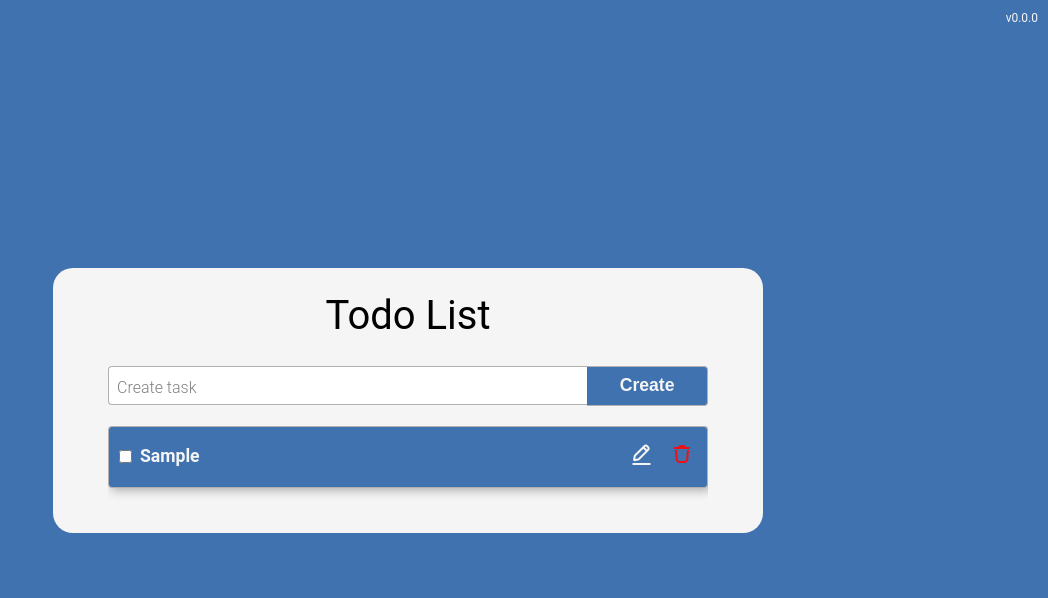
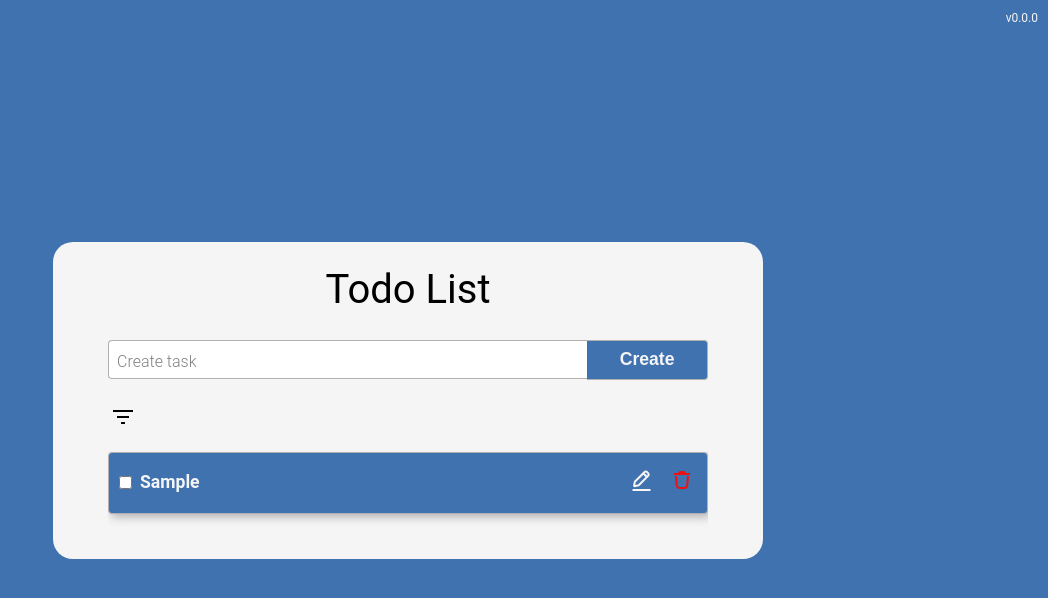
Before and after one commit to PotapenkoVadim/todo-list, a React (Vite) app: page / in a window 1280 px wide. Both pictures are taken after typing "Sample" into the empty fields and a click on the button "Create". Shown: the top 598 px of the page, without its empty margins (232-1280 px from the left). Built offline with nearby package versions, Linux system fonts and the light colour scheme.

Commit message:
feat(tasks-list): implement sort tasks

```diff
--- /dev/null
+++ b/src/data/enums/SortMode.ts
@@ -0,0 +1,4 @@
+export enum SortMode {
+  DESC = 1,
+  ASC = -1
+}
--- a/src/data/enums/index.ts
+++ b/src/data/enums/index.ts
@@ -1 +1,2 @@
 export * from './StorageKey';
+export * from './SortMode';
--- a/src/data/helpers.ts
+++ b/src/data/helpers.ts
@@ -1,5 +1,10 @@
+import { SortMode } from './enums';
 import { GenerateIDType } from './types';
 
 export const generateID: GenerateIDType = (): string => (
   Math.random().toString(16).slice(2) + new Date().getTime().toString(36)
 );
+
+export const sortArrayBy = <T>(array: Array<T>, field: string, mode: SortMode): Array<T> => (
+  [...array].sort((prev, next) => prev[field] > next[field] ? mode : mode * -1)
+)
--- a/src/data/models/Task.ts
+++ b/src/data/models/Task.ts
@@ -3,6 +3,7 @@ export class Task {
   public title: string;
   public createdAt: number;
   public isComplete: boolean;
+  public order: number;
 
   constructor(model: Partial<Task> = {}) {
     Object.assign(this, model);
--- a/src/data/models/Todo.ts
+++ b/src/data/models/Todo.ts
@@ -1,3 +1,4 @@
+import { SortMode } from '../enums';
 import { Task } from './Task';
 
 export class Todo {
@@ -5,6 +6,7 @@ export class Todo {
   public createTask: (newTask: Task) => void;
   public updateTask: (id: string, updatedTask: Task) => void;
   public removeTask: (id: string) => void;
+  public sortTasks: (field: string, mode: SortMode) => void;
   public init: () => void;
 
   constructor(model: Partial<Todo> = {}) {
--- a/src/data/stores/todo.store.ts
+++ b/src/data/stores/todo.store.ts
@@ -1,5 +1,6 @@
 import create from 'zustand';
-import { StorageKeyEnum } from '../enums';
+import { SortMode, StorageKeyEnum } from '../enums';
+import { sortArrayBy } from '../helpers';
 import updateLocalStorage from '../middlewares/update-local-storage';
 import { Task, Todo } from '../models';
 import { LocalStorageService } from '../services';
@@ -32,5 +33,11 @@ export const useTodoStore = create<Todo>(updateLocalStorage((set, get) => new To
     if (tasks) {
       set({ tasks });
     }
+  },
+  sortTasks: (field: string, mode: SortMode): void => {
+    const { tasks } = get();
+    const sortedTasks = sortArrayBy(tasks, field, mode);
+
+    set({ tasks: sortedTasks });
   }
 })));
--- a/src/views/app/index.tsx
+++ b/src/views/app/index.tsx
@@ -13,14 +13,13 @@ export default function App(): JSX.Element {
   const [tasks, createTask, init] = useTodoStore((state) => [state.tasks, state.createTask, state.init]);
 
   const createNewTask = (credentialsTask: Task): void => {
-    const newTask = new Task({
+    createTask(new Task({
       ...credentialsTask,
       id: generateID(),
       createdAt: Date.now(),
-      isComplete: false
-    });
-
-    createTask(newTask);
+      isComplete: false,
+      order: tasks.length
+    }));
   };
 
   useEffect(() => init(), []);
--- /dev/null
+++ b/src/views/components/tasks-list/_actions.tsx
@@ -0,0 +1,26 @@
+import { useState } from 'react';
+import { useTodoStore } from '../../../data/stores/todo.store';
+import Button from '../ui-kit/button/button';
+import Icon from '../ui-kit/icon/icon';
+import styles from './tasks-list.module.scss';
+
+export default function TasksListActions(): JSX.Element {
+  const [sortTasksAction] = useTodoStore((state) => [state.sortTasks]);
+
+  const [sortIndex, setSortIndex] = useState(1);
+  const sortTasks = () => {
+    sortTasksAction('title', sortIndex);
+    setSortIndex(sortIndex * -1);
+  };
+
+  return (
+    <div className={styles['taskslist-actions']}>
+      <Button
+        onClick={sortTasks}
+        className={styles['taskslist-button']}
+        variant='outline'>
+        <Icon variant='filter' />
+      </Button>
+    </div>
+  );
+}
--- a/src/views/components/tasks-list/_item.tsx
+++ b/src/views/components/tasks-list/_item.tsx
@@ -37,14 +37,14 @@ export default function TasksListItem({ task }: { task: Task }): JSX.Element {
       {!task.isComplete && (
         <div className={styles['taskslist-item-actions']}>
           <Button
-            className={styles['taskslist-item-button']}
+            className={styles['taskslist-button']}
             variant='outline'
             onClick={() => openUpdateTaskModal(task)}>
             <Icon variant='edit' color='white' />
           </Button>
 
           <Button
-            className={styles['taskslist-item-button']}
+            className={styles['taskslist-button']}
             variant='outline'
             onClick={() => openConfirmationModal(confirmActions)}>
             <Icon variant='delete' color='red' />
--- a/src/views/components/tasks-list/tasks-list.module.scss
+++ b/src/views/components/tasks-list/tasks-list.module.scss
@@ -8,6 +8,8 @@
     &-title { font-size: 1.1rem; font-weight: bold; user-select: none; }
     &-title_underline { text-decoration: line-through; }
     &-actions { display: flex; justify-content: space-around; align-items: center; gap: 10px; }
-    &-button { padding: 0; }
   }
+
+  &-actions { position: sticky; top: 0; background-color: $white; z-index: 999; padding-bottom: 12px; }
+  &-button { padding: 0; }
 }
--- a/src/views/components/tasks-list/tasks-list.tsx
+++ b/src/views/components/tasks-list/tasks-list.tsx
@@ -2,14 +2,19 @@ import configuration from '../../../data/configuration';
 import { Task } from '../../../data/models';
 import Notification from '../notification/notification';
 import styles from './tasks-list.module.scss';
+import TasksListActions from './_actions';
 import TasksListItem from './_item';
 
 export default function TasksList({ tasks }: { tasks: Array<Task> }): JSX.Element {
   return (
-    <div className={styles['taskslist']}>{
-      tasks.length
-        ? tasks.map(item => <TasksListItem key={item.id} task={item} />)
+    <div className={styles['taskslist']}>
+      {tasks.length
+        ? <div className={styles['taskslist-list']}>
+            <TasksListActions />
+            {tasks.map(item => <TasksListItem key={item.id} task={item} />)}
+          </div>
         : <Notification text={configuration.notification.emptyList} />
-    }</div>
+      }
+    </div>
   );
 }
```
